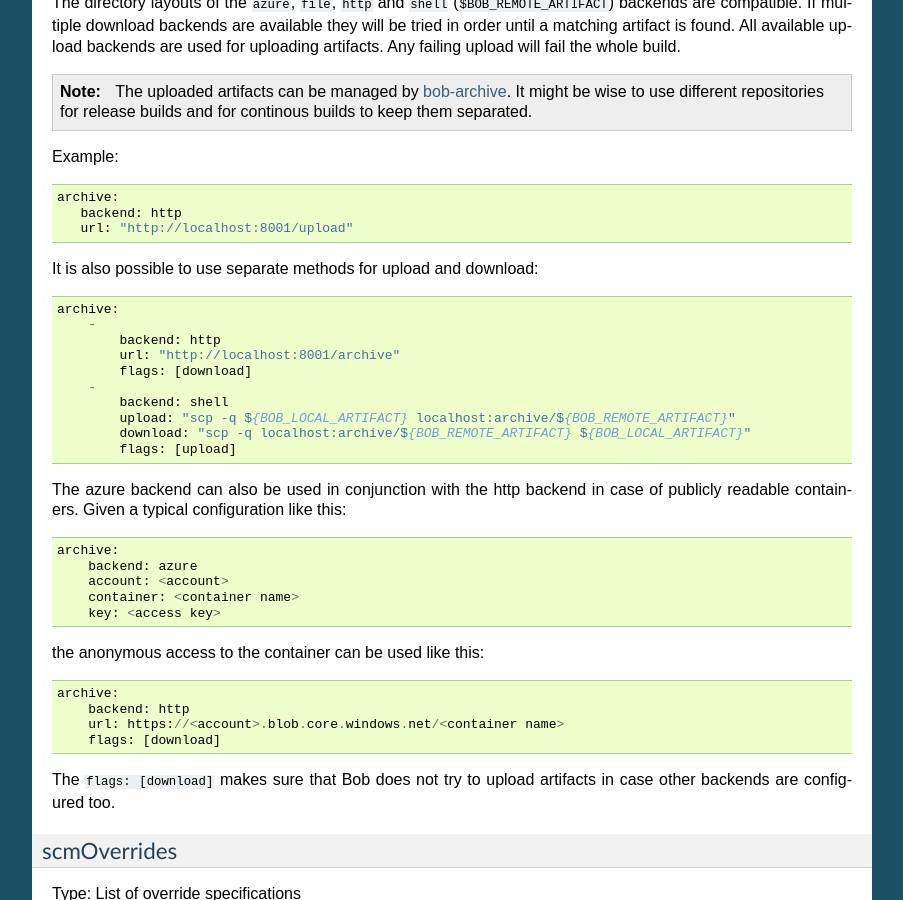
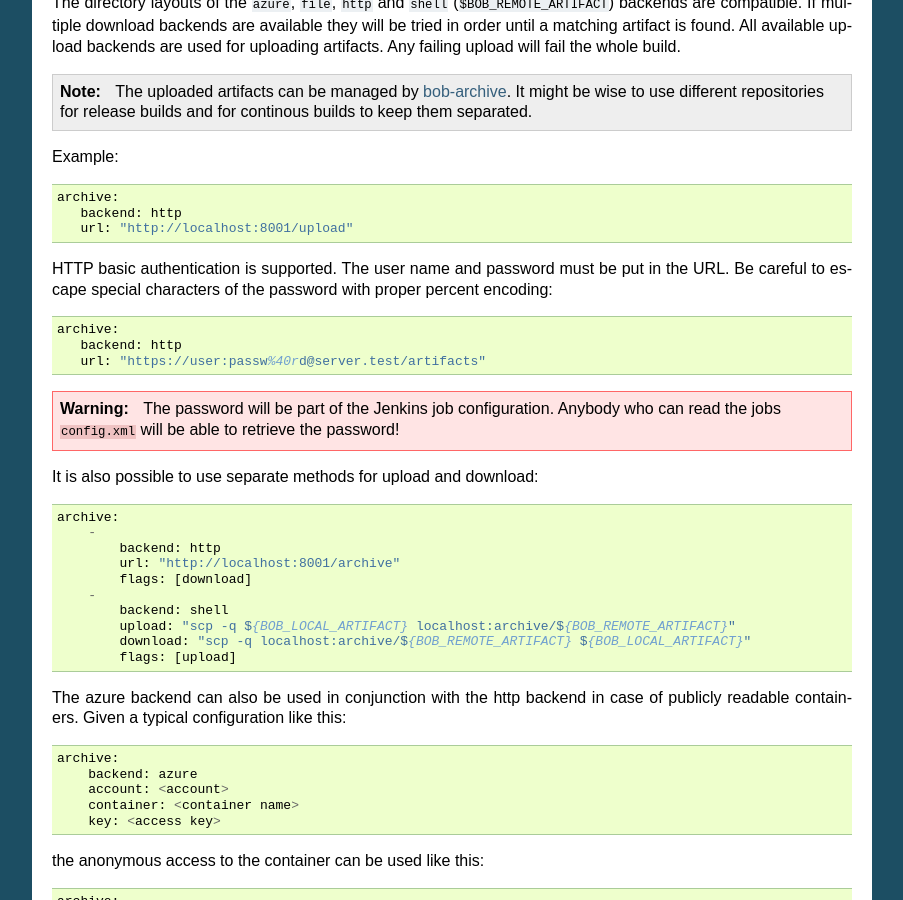
Before and after one commit to BobBuildTool/bob, a Sphinx documentation site: the page built from doc/manual/configuration.rst, in a window 1280 px wide and 900 px high, scrolled down 28276 px. Shown: the whole window, without its empty margins (198-1101 px from the left). Built offline with Sphinx 7.4.7, drawn with Linux system fonts in a browser that asks for light colours; formulas are drawn with MathJax 3; the version number could not be read and is left out.

Commit message:
doc: add an example for http archive basic auth

```diff
--- a/doc/manual/configuration.rst
+++ b/doc/manual/configuration.rst
@@ -1872,6 +1872,18 @@ Example::
       backend: http
       url: "http://localhost:8001/upload"
 
+HTTP basic authentication is supported. The user name and password must be put
+in the URL. Be careful to escape special characters of the password with proper
+percent encoding::
+
+   archive:
+      backend: http
+      url: "https://user:passw%40rd@server.test/artifacts"
+
+.. warning::
+   The password will be part of the Jenkins job configuration. Anybody who can
+   read the jobs ``config.xml`` will be able to retrieve the password!
+
 It is also possible to use separate methods for upload and download::
 
     archive:
```
